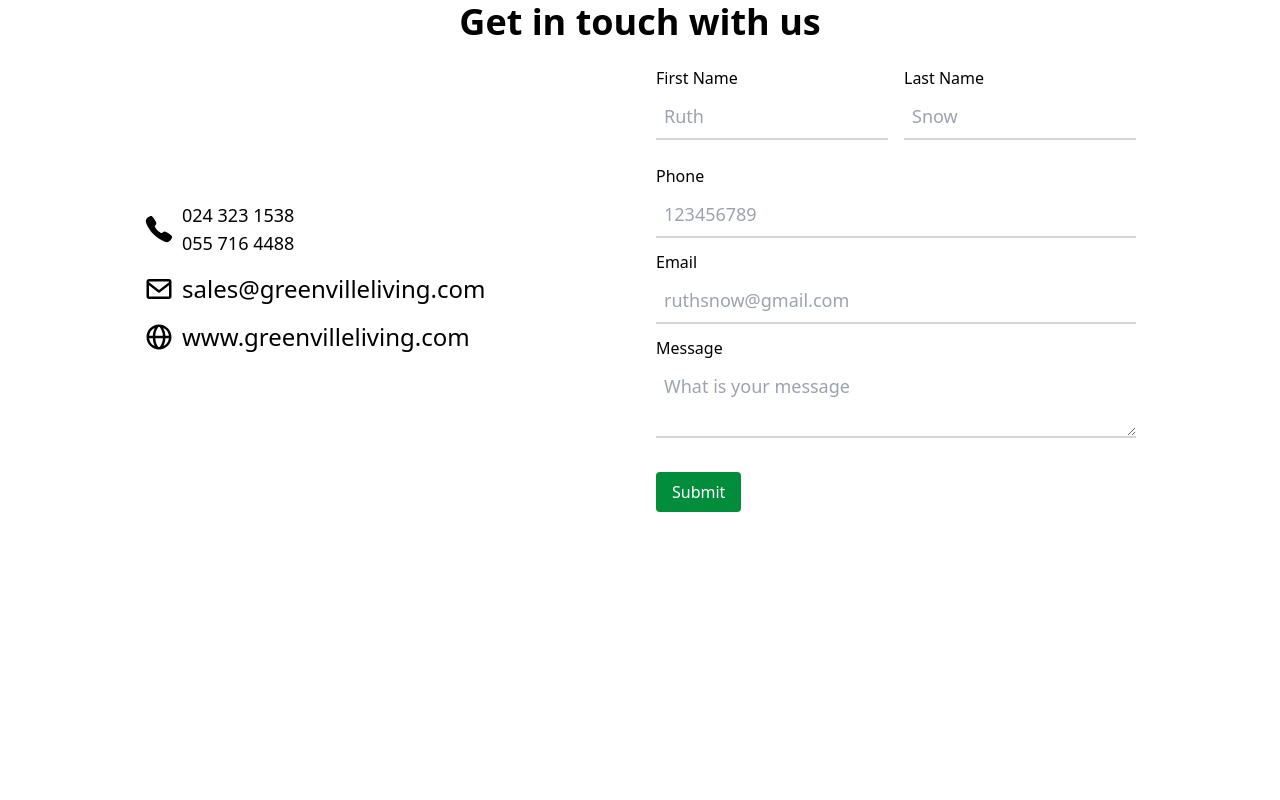
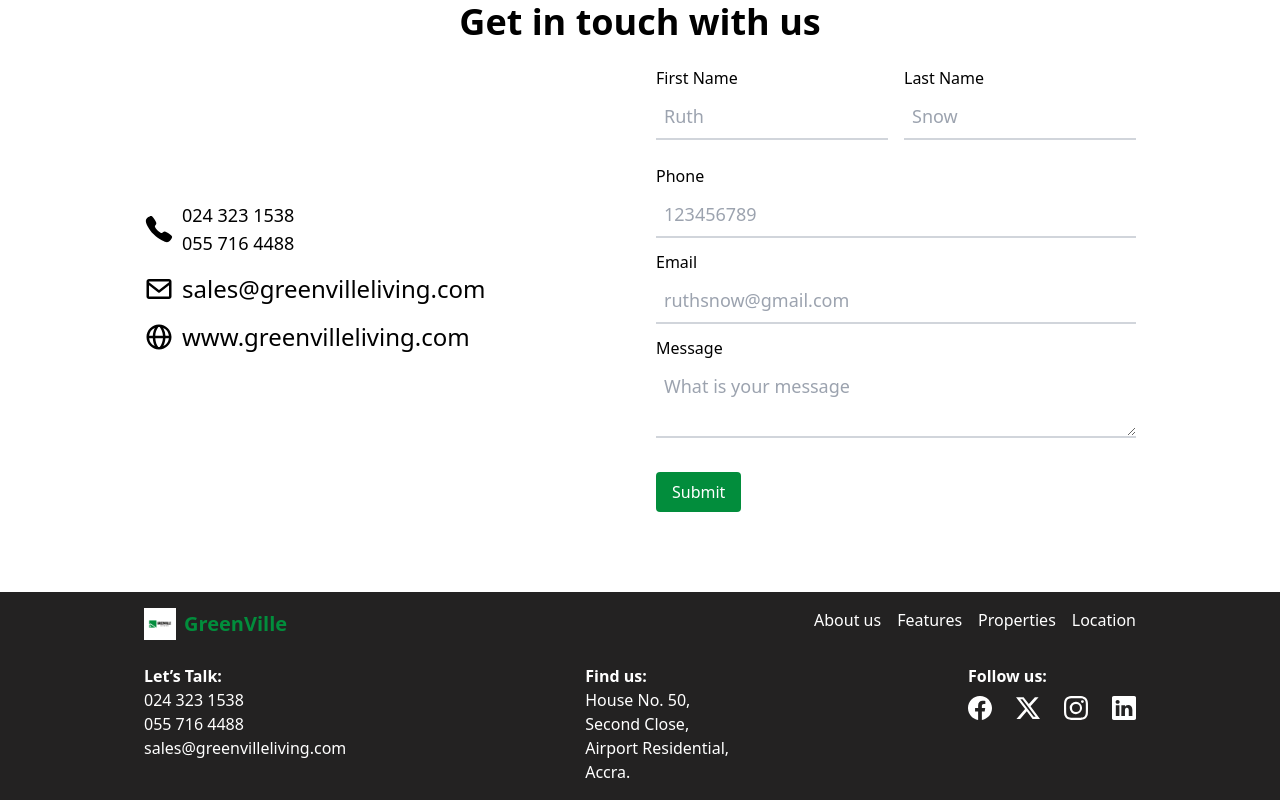
Before and after one commit to RuthNyankum/GreenVille, a React (Vite) app: page / in a window 1280 px wide. Shown: the part 1788-2588 px from the top of the page. Before the commit the page ends 2316 px from the top, so only its background shows below. Built offline with nearby package versions, Linux system fonts and the light colour scheme.

Commit message:
added footer

```diff
--- a/src/component/footer.jsx
+++ b/src/component/footer.jsx
@@ -1,7 +1,67 @@
 import React from 'react';
+import green from '../assets/images/GreenVillelogo.png';
+import {
+  BsFacebook,
+  BsInstagram,
+  BsLinkedin,
+  BsTwitterX,
+} from 'react-icons/bs';
 
 const Footer = () => {
-  return <div>Footer</div>;
+  return (
+    <div className="p-4 mt-16" style={{ backgroundColor: '#232222' }}>
+      {/* Top Section: Logo and Links */}
+      <div className="flex flex-col md:flex-row justify-between items-center md:items-start mx-4 md:mx-32 mb-6">
+        <div className="flex items-center mb-4 md:mb-0">
+          <img src={green} alt="Logo" className="h-8 w-8 mr-2" />
+          <span className="font-semibold text-xl text-primary">GreenVille</span>
+        </div>
+
+        <div className="flex flex-col md:flex-row gap-2 md:gap-x-4">
+          <span className="text-white cursor-pointer hover:text-primary">
+            About us
+          </span>
+          <span className="text-white cursor-pointer hover:text-primary">
+            Features
+          </span>
+          <span className="text-white cursor-pointer hover:text-primary">
+            Properties
+          </span>
+          <span className="text-white cursor-pointer hover:text-primary">
+            Location
+          </span>
+        </div>
+      </div>
+
+      {/* Bottom Section: Contact and Social Links */}
+      <div className="flex flex-col md:flex-row justify-between gap-y-6 mx-4 md:mx-32">
+        <div className="flex flex-col text-center md:text-left text-white">
+          <span className="font-semibold">Let’s Talk:</span>
+          <span>024 323 1538</span>
+          <span>055 716 4488</span>
+          <span>sales@greenvilleliving.com</span>
+        </div>
+
+        <div className="flex flex-col text-center md:text-left text-white">
+          <span className="font-semibold">Find us:</span>
+          <span>House No. 50,</span>
+          <span>Second Close,</span>
+          <span>Airport Residential,</span>
+          <span>Accra.</span>
+        </div>
+
+        <div className="flex flex-col items-center md:items-start">
+          <p className="font-semibold mb-2 text-white">Follow us:</p>
+          <div className="flex gap-x-6">
+            <BsFacebook className="text-2xl text-white cursor-pointer hover:text-primary" />
+            <BsTwitterX className="text-2xl text-white cursor-pointer hover:text-primary" />
+            <BsInstagram className="text-2xl text-white cursor-pointer hover:text-primary" />
+            <BsLinkedin className="text-2xl text-white cursor-pointer hover:text-primary" />
+          </div>
+        </div>
+      </div>
+    </div>
+  );
 };
 
 export default Footer;
--- a/src/pages/home/index.jsx
+++ b/src/pages/home/index.jsx
@@ -4,6 +4,7 @@ import HomeHero from './homeHero';
 import HomeAbout from './homeAbout';
 import Facilities from './facilities';
 import ContactUs from './contactUs';
+import Footer from '../../component/footer';
 
 function Home() {
   return (
@@ -13,6 +14,7 @@ function Home() {
       <HomeAbout />
       <Facilities />
       <ContactUs />
+      <Footer />
     </div>
   );
 }
```
